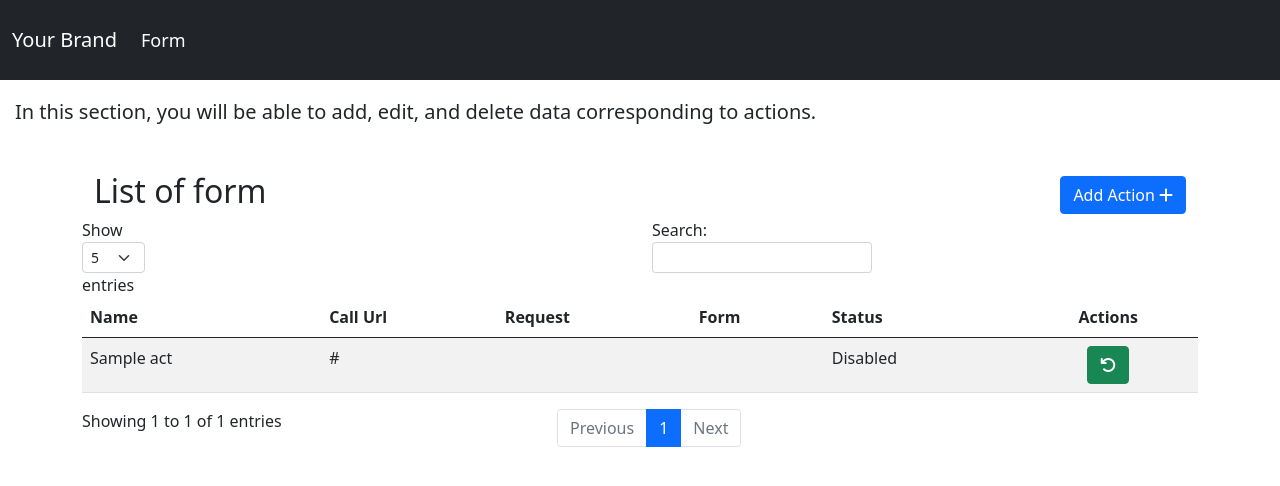
After one commit to CIAT-DAPA/melisa_forms, a Flask app: template src/templates/action.html in a window 1280 px wide. The commit adds this page. Shown: the top 486 px of the page. Run offline with Flask 3, Linux system fonts and the light colour scheme; the template is opened without the code that fills it: most values are stand-ins (such as "Sample title", 1, 10 or a date in 2020); one stand-in notice (Sample message) is shown; some libraries are stand-ins or nearby versions.

Commit message:
CRP-11 added crud for form and action

```diff
--- a/src/app.py
+++ b/src/app.py
@@ -1,7 +1,7 @@
 from flask import Flask
 from mongoengine import connect
 from routes.form import form_bp
-
+from routes.action import action_bp
 from config import config
 import os
 
@@ -11,6 +11,7 @@
 
 
 app.register_blueprint(form_bp)
+app.register_blueprint(action_bp)
 
 
 if __name__ == '__main__':
--- a/src/routes/form.py
+++ b/src/routes/form.py
@@ -11,7 +11,7 @@
     return render_template('form.html', form=form)
 @form_bp.route('/addform')
 def addd_form():
-    form = Form.objects(trace__enabled=True)
+    form = Form.objects()
     return render_template('addform.html', form=form)
 
 @form_bp.route('/form/add', methods=['POST'])
--- /dev/null
+++ b/src/templates/action.html
@@ -0,0 +1,121 @@
+{% extends 'layout.html' %}
+{% block body %}
+
+<h5 class="" style="margin-left: 15px;">In this section, you will be able to add, edit, and delete data corresponding to actions.</h5>
+
+<div class="container-fluid  mt-5" style="height: 100%; margin-bottom: 250px;" >
+
+    {% with messages = get_flashed_messages() %}
+    {% if messages %}
+    {% for message in messages %}
+    <div class="alert alert-success alert-dismissible fade show position-fixed bottom-0 end-0 p-3 auto-dismiss-alert" role="alert" style="max-width: 300px;">
+        <div class="pe-4" style="overflow: hidden; white-space: nowrap; text-overflow: ellipsis;">
+            {{ message }}
+        </div>
+        <button type="button" class="btn-close" data-bs-dismiss="alert" aria-label="Close"></button>
+    </div>
+
+    {% endfor %}
+    {% endif %}
+    {% endwith %}
+
+
+
+        <!-- right table to edit adm     -->
+        <div class="container">
+            <div class="container-md d-flex justify-content-between align-items-center">
+                <h2>List of form</h2>
+                <a href="/addaction" class="btn btn-primary">Add Action <i class="fas fa-plus"></i></a>
+            </div>
+
+
+            <table id="example" class="table table-striped" style="width:100%">
+                <thead>
+                    <tr>
+                        <th>Name</th>
+                        <th>Call Url</th>
+                        <th>Request</th>
+                        <th>Form</th>
+                        <th>Status</th>
+                        <th class="text-center">Actions</th>
+                    </tr>
+                </thead>
+                <tbody>
+                    {% for act in action %}
+                    <tr>
+                        <td>{{ act.name }}</td>
+                        <td>{{ act.call_url }}</td>
+                        <td>{{ act.request.value }}</td>
+                        <td>
+                            {% for frm in form %}
+                            {% if frm.id == act.form.id %}
+                            {{ frm.name }}
+                            {% endif %}
+                            {% endfor %}
+                        </td>
+                        <td>{{ "Enabled" if act.track.enable else "Disabled" }}</td>
+                        <td>
+                            <div class="text-center">
+                                {% if act.track.enable %}
+                                    <a href="/editaction/{{ act.id }}" class="btn btn-warning" data-bs-toggle="tooltip" title="Edit"><i class="fas fa-edit"></i> </a>
+                                    <a href="#" class="btn btn-danger" data-bs-toggle="modal" data-bs-target="#deleteModal-{{ act.id }}" data-bs-tooltip title="Delete"><i class="fas fa-trash-alt"></i></a>
+                                {% else %}
+                                <a href="#" class="btn btn-success" data-bs-toggle="modal" data-bs-target="#reset-{{ act.id }}" data-bs-tooltip title="Recover"><i class="fas fa-undo"></i></a>
+                                {% endif %}
+                            </div>
+
+
+
+                        </td>
+                    </tr>
+                    {% endfor %}
+                </tbody>
+
+            </table>
+
+
+
+        </div>
+    </div>
+</div>
+
+{% for act in action %}
+    <div class="modal fade" id="deleteModal-{{ act.id }}" tabindex="-1" aria-labelledby="deleteModalLabel-{{ act.id }}" aria-hidden="true">
+        <div class="modal-dialog">
+            <div class="modal-content">
+                <div class="modal-header">
+                    <h5 class="modal-title" id="deleteModalLabel-{{ act.id }}">Confirm Deletion</h5>
+                    <button type="button" class="btn-close" data-bs-dismiss="modal" aria-label="Close"></button>
+                </div>
+                <div class="modal-body">
+                    Are you sure you want to delete "{{ act.name }}"?
+                </div>
+                <div class="modal-footer">
+                    <button type="button" class="btn btn-secondary" data-bs-dismiss="modal">Cancel</button>
+                    <a href="/deleteaction/{{ act.id }}" class="btn btn-danger">Delete</a>
+                </div>
+            </div>
+        </div>
+    </div>
+
+    <div class="modal fade" id="reset-{{ act.id }}" tabindex="-1" aria-labelledby="reset-{{ act.id }}" aria-hidden="true">
+        <div class="modal-dialog">
+            <div class="modal-content">
+                <div class="modal-header">
+                    <h5 class="modal-title" id="reset-{{ act.id }}">Confirm Recover</h5>
+                    <button type="button" class="btn-close" data-bs-dismiss="modal" aria-label="Close"></button>
+                </div>
+                <div class="modal-body">
+                    Are you sure you want to recover "{{ act.name }}"?
+                </div>
+                <div class="modal-footer">
+                    <button type="button" class="btn btn-secondary" data-bs-dismiss="modal">Cancel</button>
+                    <a href="/resetaction/{{ act.id }}" class="btn btn-success">Recover</a>
+                </div>
+            </div>
+        </div>
+    </div>
+{% endfor %}
+
+
+{% endblock %}
--- a/src/templates/edit_form.html
+++ b/src/templates/edit_form.html
@@ -10,7 +10,7 @@
                 <div class="card-body">
                     <form method="POST" action="/edit/{{form.id}}">
                         <div class="mb-3">
-                            <label for="name" class="form-label">Edit Form:</label>
+                            <label for="name" class="form-label">Name:</label>
                             <input type="text" class="form-control" id="name" name="name" value="{{form.name}}" required>
                         </div>
                         <div class="mb-3">
--- a/src/templates/layout.html
+++ b/src/templates/layout.html
@@ -4,9 +4,8 @@
 <head>
     <meta charset="UTF-8" />
     <meta name="viewport" content="width=device-width, initial-scale=1.0" />
-    <title>Web Admin EWP</title>
+    <title>Croppie</title>
     <link rel="stylesheet" href="{{ url_for('static', filename='css/all.css') }}">
-    <link rel="icon" href="{{ url_for('static', filename='images/favicon.ico') }}" type="image/x-icon">
 
 
     <link href="https://cdn.jsdelivr.net/npm/bootstrap@5.0.2/dist/css/bootstrap.min.css" rel="stylesheet"
```
Also changed, not shown: src/routes/action.py (added, +85 -0 lines), src/templates/addaction.html (added, +49 -0 lines), src/templates/editaction.html (added, +54 -0 lines), src/static/images/background.png (deleted), src/static/images/bg2.png (deleted), src/static/images/favicon.ico (deleted), src/static/images/logo.png (deleted), src/static/images/partner1.png (deleted), src/static/images/partner2.png (deleted), src/static/images/partner3.png (deleted), src/static/images/partner4.png (deleted), src/static/images/partner5.png (deleted), src/static/images/unautorized.png (deleted).
